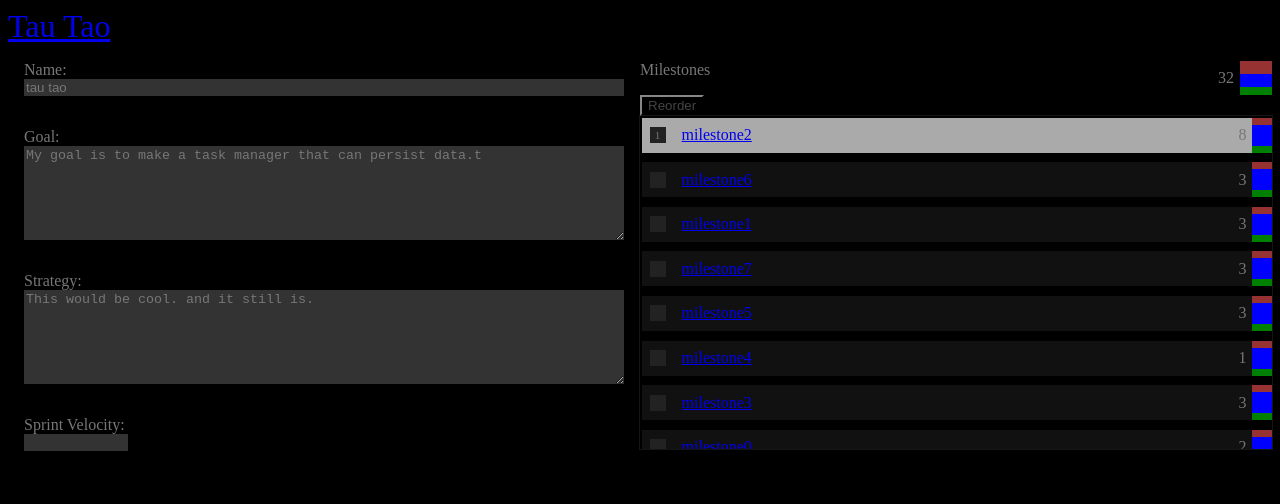
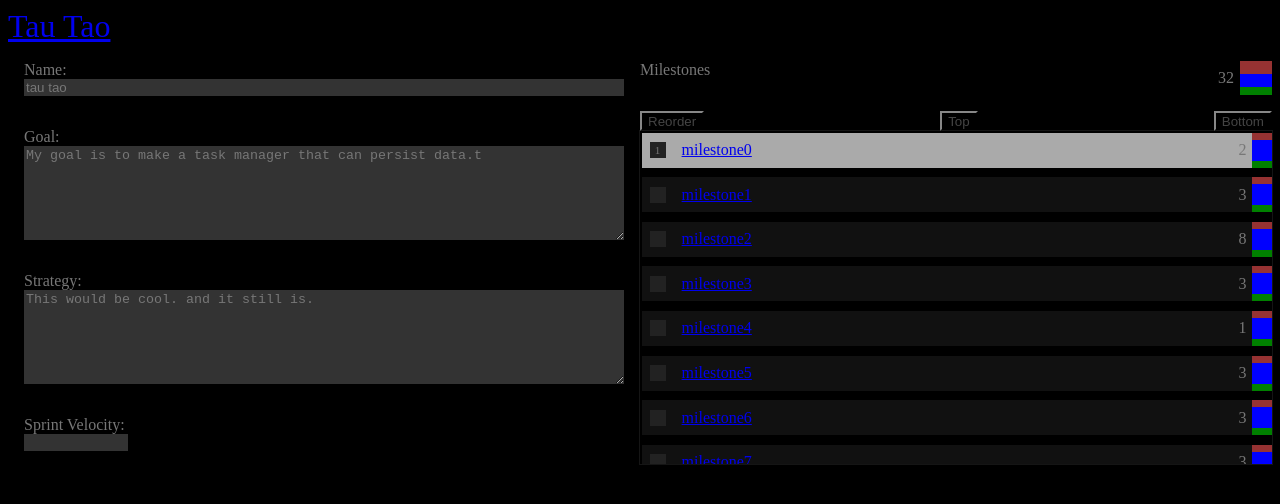
Before and after one commit to emlprime/tautao, a React (Create React App) app: page / in a window 1280 px wide. Both pictures are taken after a click on the element 657 px from the left and 135 px from the top of the page. Shown: the top 504 px of the page. Built offline with nearby package versions, Linux system fonts and the light colour scheme; data requests are answered from the project's data file.

Commit message:
reordering works

```diff
--- a/db.json
+++ b/db.json
@@ -5,7 +5,27 @@
       "name": "tau tao",
       "rootIds": [
         {
+          "id": "milestone0",
+          "model": "items"
+        },
+        {
+          "id": "milestone1",
+          "model": "items"
+        },
+        {
           "id": "milestone2",
+          "model": "items"
+        },
+        {
+          "id": "milestone3",
+          "model": "items"
+        },
+        {
+          "id": "milestone4",
+          "model": "items"
+        },
+        {
+          "id": "milestone5",
           "model": "items"
         },
         {
@@ -13,27 +33,7 @@
           "model": "items"
         },
         {
-          "id": "milestone1",
-          "model": "items"
-        },
-        {
           "id": "milestone7",
-          "model": "items"
-        },
-        {
-          "id": "milestone5",
-          "model": "items"
-        },
-        {
-          "id": "milestone4",
-          "model": "items"
-        },
-        {
-          "id": "milestone3",
-          "model": "items"
-        },
-        {
-          "id": "milestone0",
           "model": "items"
         },
         {
--- a/src/App.js
+++ b/src/App.js
@@ -12,7 +12,7 @@ const defaultToObj = R.defaultTo({});
 const getCurrentProject = R.pipe(
   R.converge(R.path, [
     R.converge(R.append, [R.prop("currentProjectId"), R.always(["byId", "projects"])]),
-    R.identity
+    R.identity,
   ]),
   defaultToObj
 );
@@ -45,15 +45,15 @@ const App = () => {
         type: "MERGE_STATE",
         payload: {
           currentProjectId: "abc123",
-          byId: { projects: { abc123: projectData }, items: loowiToObj(itemsData) }
-        }
+          byId: { projects: { abc123: projectData }, items: loowiToObj(itemsData) },
+        },
       });
     }
   }, [dispatch, isPending]);
 
   const persistData = useCallback(data => {
-    console.log("path:", formatIds(R.path(["byId", "projects", "abc123", "rootIds"], data)));
-    console.log("data:", data);
+    // console.log("path:", formatIds(R.path(["byId", "projects", "abc123", "rootIds"], data)));
+    // console.log("data:", data);
     putData("projects/abc123", R.path(["byId", "projects", "abc123"], data));
   }, []);
 
--- /dev/null
+++ b/src/Button.js
@@ -0,0 +1,18 @@
+import React from "react";
+import styled from "styled-components";
+
+function Button({ children, handleClick }) {
+  return (
+    <Style type="button" onClick={handleClick}>
+      {children}
+    </Style>
+  );
+}
+
+export default Button;
+
+const Style = styled.button`
+  background-color: #000;
+  border-color: #333;
+  color: #444;
+`;
--- a/src/RankList.js
+++ b/src/RankList.js
@@ -2,6 +2,7 @@ import React, { useCallback, useReducer } from "react";
 import styled from "styled-components";
 import * as R from "ramda";
 import TaskListItem from "./TaskListItem";
+import Button from "./Button";
 
 const mapIndexed = R.addIndex(R.map);
 const rankChanged = ([index, prevIndex]) => R.not(R.equals(index, prevIndex));
@@ -20,11 +21,10 @@ const withSubsetRejected = R.curry((superset, selection) =>
   rejectIndexed((i, index) => R.includes(index, selection))(superset)
 );
 
-const spliceReflowedSelection = R.curry((superset, selection) =>
-  R.converge(R.insertAll(R.head(selection)), [
-    reflowedSubset(superset),
-    withSubsetRejected(superset)
-  ])(selection)
+const spliceReflowedSelection = R.curry((insertionIndex, superset, selection) =>
+  R.converge(R.insertAll(insertionIndex), [reflowedSubset(superset), withSubsetRejected(superset)])(
+    selection
+  )
 );
 
 const indexOfOrNil = R.curry((list, value) => {
@@ -34,9 +34,16 @@ const indexOfOrNil = R.curry((list, value) => {
 });
 
 const reducer = (state, action) => {
-  const { index } = action;
-  const result = R.ifElse(R.includes(index), R.reject(index), R.append(index))(state);
-  return result;
+  switch (action.type) {
+    case "UPDATE":
+      const { index } = action.payload;
+      const result = R.ifElse(R.includes(index), R.reject(index), R.append(index))(state);
+      return result;
+    case "CLEAR":
+      return [];
+    default:
+      return state;
+  }
 };
 
 const RankList = ({ items, handleNewOrder }) => {
@@ -44,22 +51,37 @@ const RankList = ({ items, handleNewOrder }) => {
 
   const countOfItems = items.length;
   const indexOfSelectedOrNil = indexOfOrNil(selected);
+
   const handleReflowItems = useCallback(() => {
-    handleNewOrder(spliceReflowedSelection(items, selected));
+    handleNewOrder(spliceReflowedSelection(R.head(selected), items, selected));
+    dispatch({ type: "CLEAR" });
   }, [items, selected]);
 
+  const handleReflowItemsToTop = useCallback(() => {
+    handleNewOrder(spliceReflowedSelection(0, items, selected));
+    dispatch({ type: "CLEAR" });
+  }, [selected]);
+
+  const handleReflowItemsToBottom = useCallback(() => {
+    handleNewOrder(spliceReflowedSelection(R.length(items), items, selected));
+    dispatch({ type: "CLEAR" });
+  }, [selected]);
+
+  const showButtons = selected.length > 0;
   return (
     <Style>
-      <button type="button" onClick={() => handleReflowItems()}>
-        Reorder
-      </button>
+      <header>
+        {showButtons && <Button handleClick={() => handleReflowItems()}>Reorder</Button>}
+        {showButtons && <Button handleClick={() => handleReflowItemsToTop()}>Top</Button>}
+        {showButtons && <Button handleClick={() => handleReflowItemsToBottom()}>Bottom</Button>}
+      </header>
       <ul>
         {mapIndexed((item, index) => {
           return (
             <TaskListItem
               taskId={item}
               selectionIndex={indexOfSelectedOrNil(index)}
-              handleClick={() => dispatch({ index })}
+              handleClick={() => dispatch({ type: "UPDATE", payload: { index } })}
             />
           );
         })(items)}
@@ -71,9 +93,7 @@ const RankList = ({ items, handleNewOrder }) => {
 export default RankList;
 
 const Style = styled.section`
-  button {
-    background-color: #000;
-    border-color: #333;
-    color: #444;
+  header {
+    height: 20px;
   }
 `;
```
